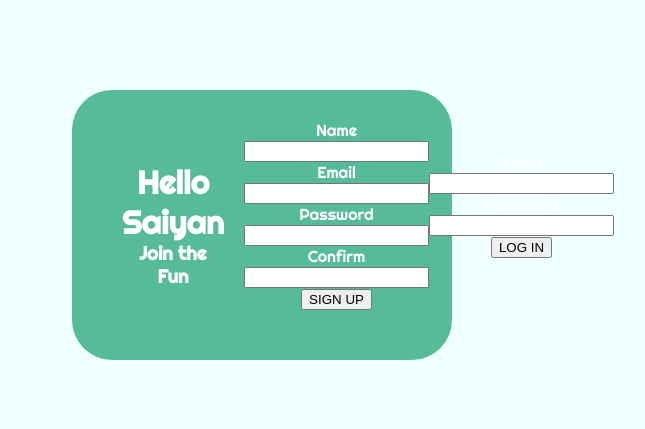
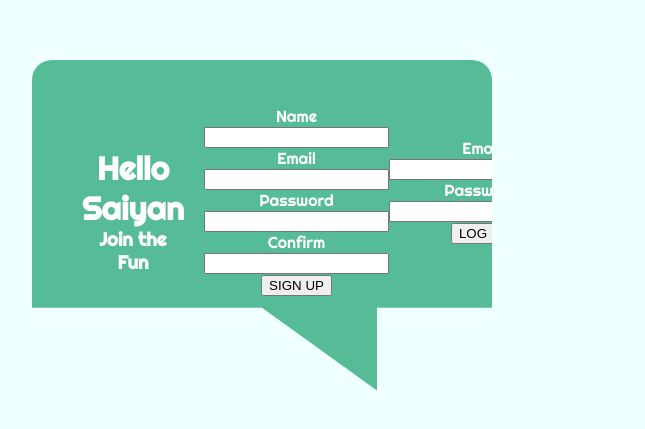
Before and after one commit to Josue650/helloSaiyan, a React (Create React App) app: page / in a window 1280 px wide. Shown: the part 175-604 px from the top of the page, without its empty margins (378-1023 px from the left). Built offline with nearby package versions, Linux system fonts and the light colour scheme; no server answers.

Commit message:
minor fixes

```diff
--- a/src/Auth.css
+++ b/src/Auth.css
@@ -5,12 +5,16 @@
 }
 .container{
     text-align: center;
+    background-color: #86563C;
+    width: 400px;
+    height: 300px;
     padding: 30px;
-    width: 25vw;
+    padding-top: 1px;
+    clip-path: polygon(0% 0%, 100% 0%, 100% 75%, 75% 75%, 75% 100%, 50% 75%, 0% 75%);
     align-items: center;
     justify-content: space-around;
     background-color: #02975ea4;
-    border-radius: 40px;
+    border-radius: 20px;
     color: white;
     display: flex;
     font-family: 'Righteous', cursive;
--- a/src/Chat.js
+++ b/src/Chat.js
@@ -19,6 +19,15 @@ function Chat({ messages, setMessages, setFoundMessage, newMsg, user }) {
     setShowPicker(false)
 
   }
+
+  const handleFileInput = (e) => {
+    const file = e.target.files[0];
+    const formData = new FormData();
+    formData.append("file", file);
+    axios.post("/server/path", formData)
+        .then(response => console.log(response))
+        .catch(error => console.log(error));
+};
 
   const sendMsg = async (e) => {
     e.preventDefault();
@@ -76,7 +85,8 @@ useEffect(() => {
             <SearchOutlined/>
           </IconButton>
           <IconButton>
-            <AttachFile />
+            <AttachFile
+            input type="file" onChange={handleFileInput}  />
           </IconButton>
           <IconButton>
             <MoreVert />
```
